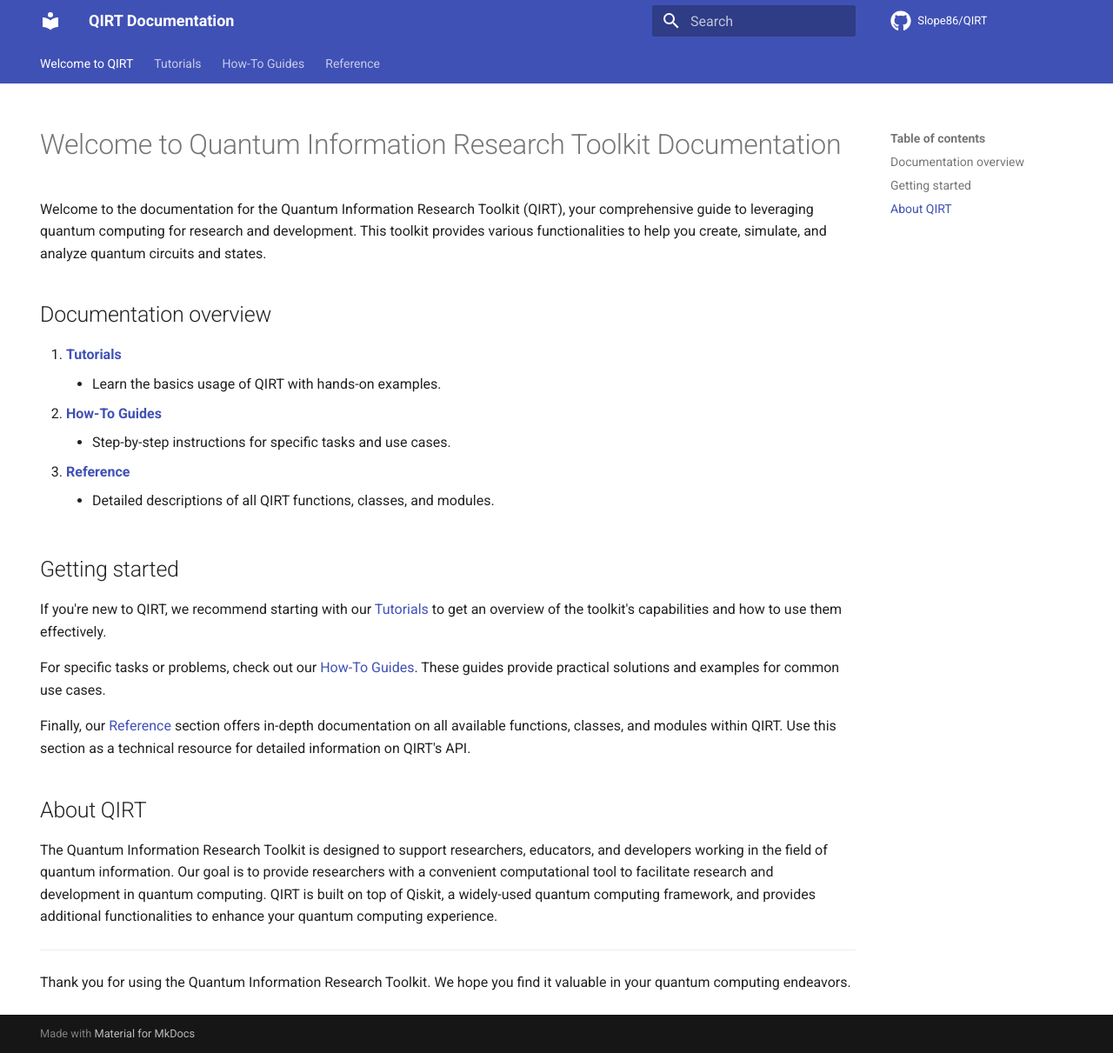
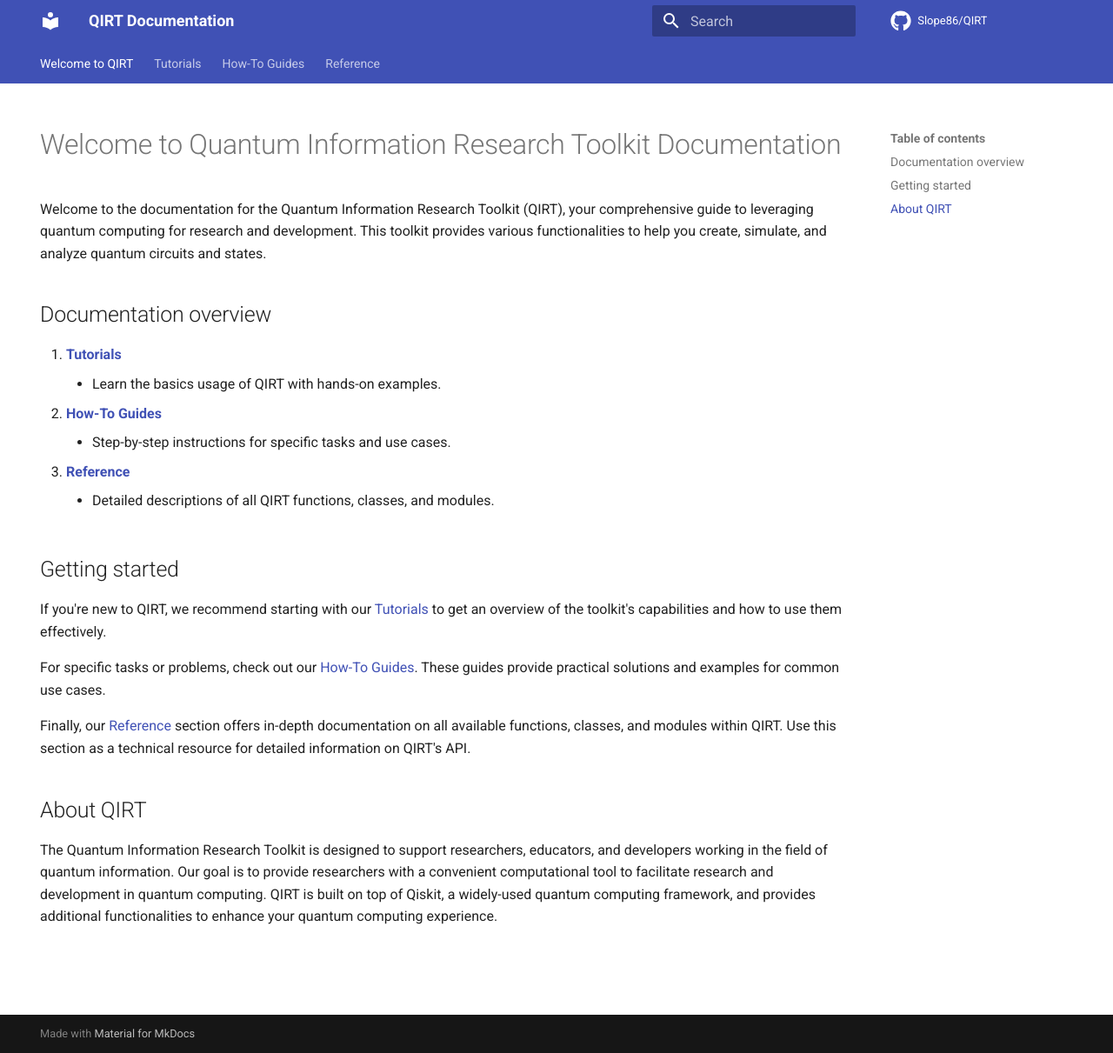
Before and after one commit to Slope86/QIRT, an MkDocs documentation site: the page built from docs/index.md, in a window 1280 px wide and 1211 px high. Shown: the whole window at 87% size. Built offline with MkDocs 1.6.1 and Material for MkDocs 9.7.7, drawn with Linux system fonts in a browser that asks for light colours; comment, search, counter and statistics services are not loaded.

Commit message:
refactor: Remove unnecessary content from index.md

```diff
--- a/docs/index.md
+++ b/docs/index.md
@@ -27,7 +27,3 @@ Finally, our [Reference](reference/index.md) section offers in-depth documentati
 ## About QIRT
 
 The Quantum Information Research Toolkit is designed to support researchers, educators, and developers working in the field of quantum information. Our goal is to provide researchers with a convenient computational tool to facilitate research and development in quantum computing. QIRT is built on top of Qiskit, a widely-used quantum computing framework, and provides additional functionalities to enhance your quantum computing experience.
-
----
-
-Thank you for using the Quantum Information Research Toolkit. We hope you find it valuable in your quantum computing endeavors.
```
